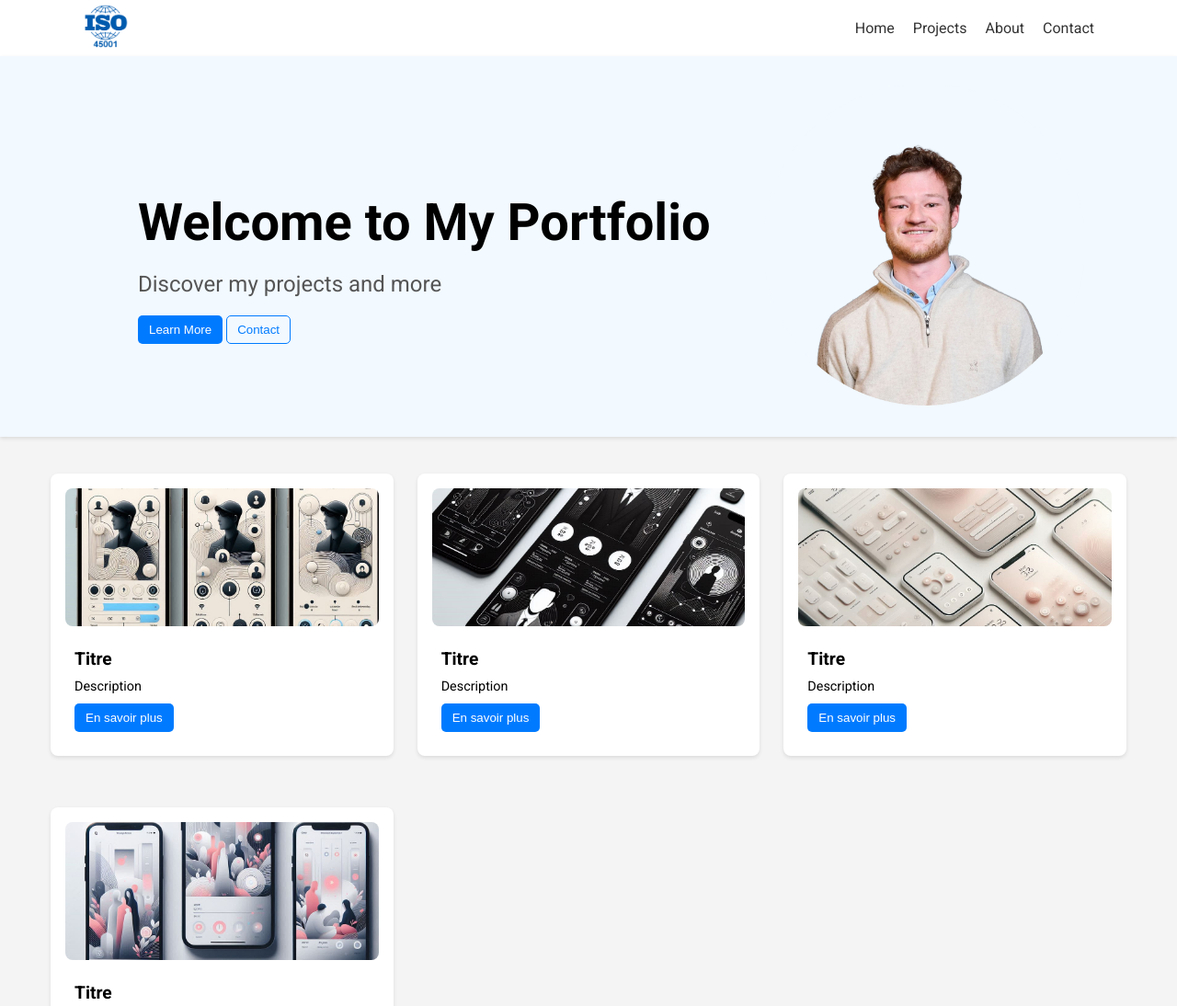
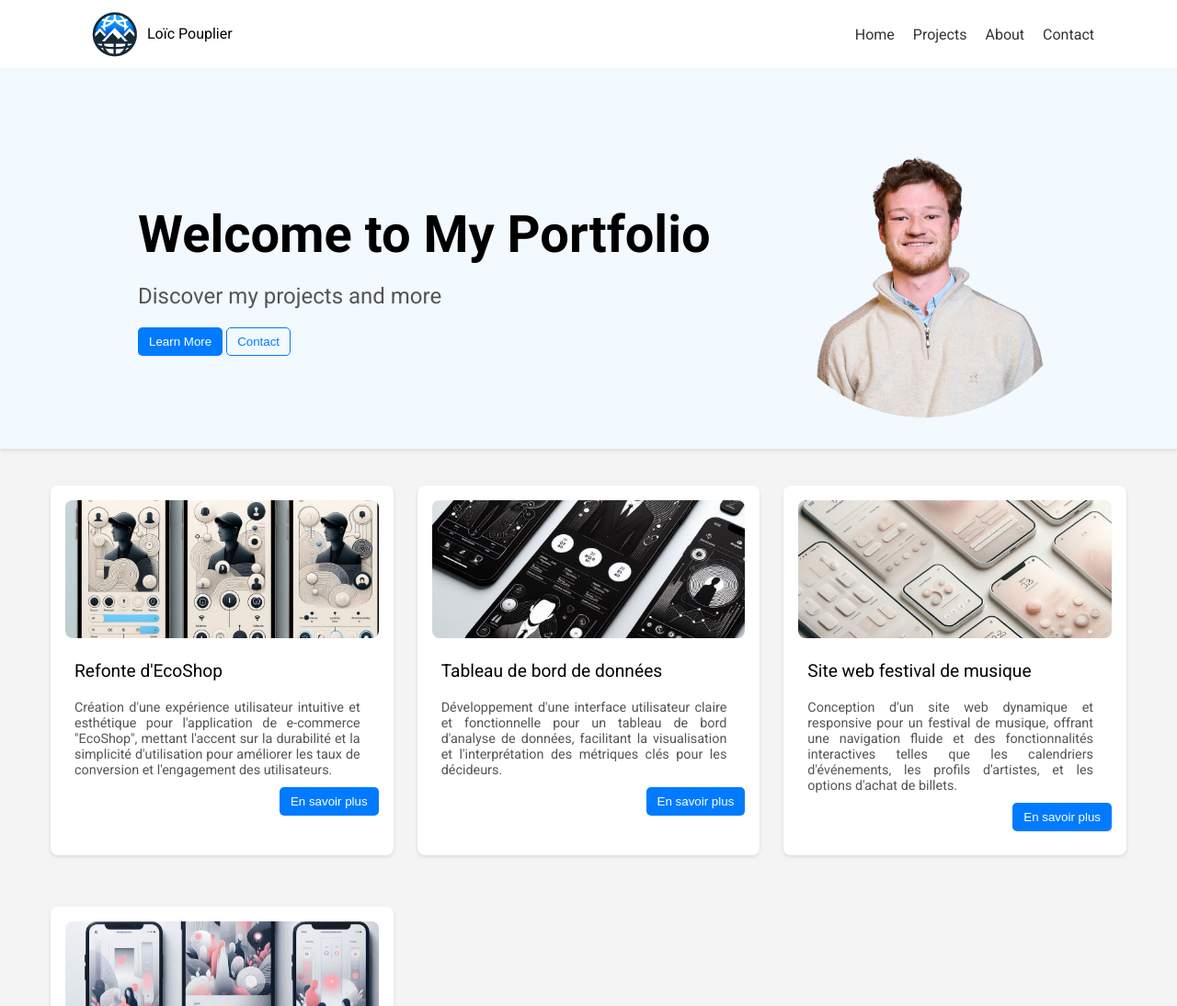
Before and after one commit to pouplierloic/flex, a plain HTML site: page index.html in a window 1280 px wide. Shown: the top 1094 px of the page at 92% size. Drawn offline with Linux system fonts and the light colour scheme.

Commit message:
Changement de logo généré par IA

```diff
--- a/index.html
+++ b/index.html
@@ -7,7 +7,7 @@
     <title>Test flexbox</title>
     <link rel="stylesheet" href="./styles/Flexbox.css">
     <link rel="stylesheet" href="https://fonts.googleapis.com/css2?family=Roboto:wght@400;700&display=swap">
-    <link rel="icon" type="image/png" href="./assets/bd3adb02-2208-4c8e-b489-ad87567e084a.png ">
+    <link rel="icon" type="image/png" href="./assets/logoUX.png ">
 </head>
 
 <body>
@@ -15,9 +15,15 @@
     <!-- Navbar section -->
     <header>
         <nav class="navbar">
-            <div class="logo">
-                <img src="./assets/bd3adb02-2208-4c8e-b489-ad87567e084a.png" alt="Logo">
-            </div>
+            <a href="./index.html" class="lien-logo">
+                <div class="logo">
+                <img src="./assets/logoUX.png" alt="Logo">
+                <p>
+                    Loïc Pouplier
+                </p>
+                </div>
+            </a>
+
             <ul class="nav-links">
                 <li><a href="#home">Home</a></li>
                 <li><a href="#projects">Projects</a></li>
@@ -51,12 +57,12 @@
             </div>
             <div class="card-body">
                 <h3>
-                    Titre
+                    Refonte d'EcoShop
                 </h3>
                 <p>
-                    Description
+                    Création d'une expérience utilisateur intuitive et esthétique pour l'application de e-commerce "EcoShop", mettant l'accent sur la durabilité et la simplicité d'utilisation pour améliorer les taux de conversion et l'engagement des utilisateurs.
                 </p>
-                <div>
+                <div class="card-cta-container">
                     <button class="card-cta">En savoir plus</button>
                 </div>
             </div>
@@ -69,12 +75,12 @@
             </div>
             <div class="card-body">
                 <h3>
-                    Titre
+                    Tableau de bord de données
                 </h3>
                 <p>
-                    Description
+                    Développement d'une interface utilisateur claire et fonctionnelle pour un tableau de bord d'analyse de données, facilitant la visualisation et l'interprétation des métriques clés pour les décideurs.
                 </p>
-                <div>
+                <div class="card-cta-container">
                     <button class="card-cta">En savoir plus</button>
                 </div>
             </div>
@@ -87,12 +93,12 @@
             </div>
             <div class="card-body">
                 <h3>
-                    Titre
+                    Site web festival de musique
                 </h3>
                 <p>
-                    Description
+                    Conception d'un site web dynamique et responsive pour un festival de musique, offrant une navigation fluide et des fonctionnalités interactives telles que les calendriers d'événements, les profils d'artistes, et les options d'achat de billets.
                 </p>
-                <div class="cta-container">
+                <div class="card-cta-container">
                     <button class="card-cta">En savoir plus</button>
                 </div>
             </div>
@@ -105,12 +111,12 @@
             </div>
             <div class="card-body">
                 <h3>
-                    Titre
+                    Application de fitness
                 </h3>
                 <p>
-                    Description
+                    Design d'une application de fitness offrant des programmes d'entraînement personnalisés, des suivis de progression, et des intégrations de coaching en temps réel, avec une interface engageante et motivante pour les utilisateurs.
                 </p>
-                <div>
+                <div class="card-cta-container">
                     <button class="card-cta">En savoir plus</button>
                 </div>
             </div>
--- a/styles/Flexbox.css
+++ b/styles/Flexbox.css
@@ -9,7 +9,7 @@ body {
 /*---------- Navbar ---------- */
 header {
     background-color: #ffffff;
-    padding: 5px 90px;
+    padding: 2px 90px;
     box-shadow: 0 2px 4px rgba(0, 0, 0, 0.1);
 }
 
@@ -20,9 +20,22 @@ header {
     background-color: rgb(255, 255, 255);
 }
 
+.lien-logo {
+    text-decoration: none;
+    color: #000000;
+}
+
+.logo{
+    display: flex;
+}
+
 .logo img {
-    width: 50px;
+    width: 70px;
     /* Ajuste la taille du logo */
+}
+
+.logo p {
+    margin-top: 25px;
 }
 
 .nav-links {
@@ -136,7 +149,7 @@ header {
 .card {
     background-color: #fff;
     display: flex;
-    flex-flow: column;
+    flex-flow: column wrap;
     margin: 20px 5px;
     transition: transform 0.3s ease;
     /* Ajoute une transition pour l'effet de hover */
@@ -150,7 +163,6 @@ header {
     transform: scale(1.05);
     /* Agrandit légèrement la card au hover */
 }
-
 
 .card-img {
     width: 100%;
@@ -167,18 +179,30 @@ header {
 .card-body {
     width: 100%;
     padding: 10px ;
+    display: flex;
+    flex-direction: column;
 }
 
 .card-body h3 {
     margin: 10px 0;
     font-size: 1.2em;
+    font-weight: 500;
     /* Ajuste la taille de la police du titre si nécessaire */
 }
 
 .card-body p {
     margin: 10px 0;
     font-size: 0.9em;
+    text-align: justify;
+    margin-right: 30px;
+
+    color :#555555
     /* Ajuste la taille de la police de la description si nécessaire */
+}
+
+.card-cta-container {
+    align-self: flex-end;
+    margin-right: 10px;
 }
 
 .card-cta {
```
Also changed, not shown: assets/Kevin Gautier.png (deleted), assets/bd3adb02-2208-4c8e-b489-ad87567e084a.png (deleted), assets/logoUX.png (added).
